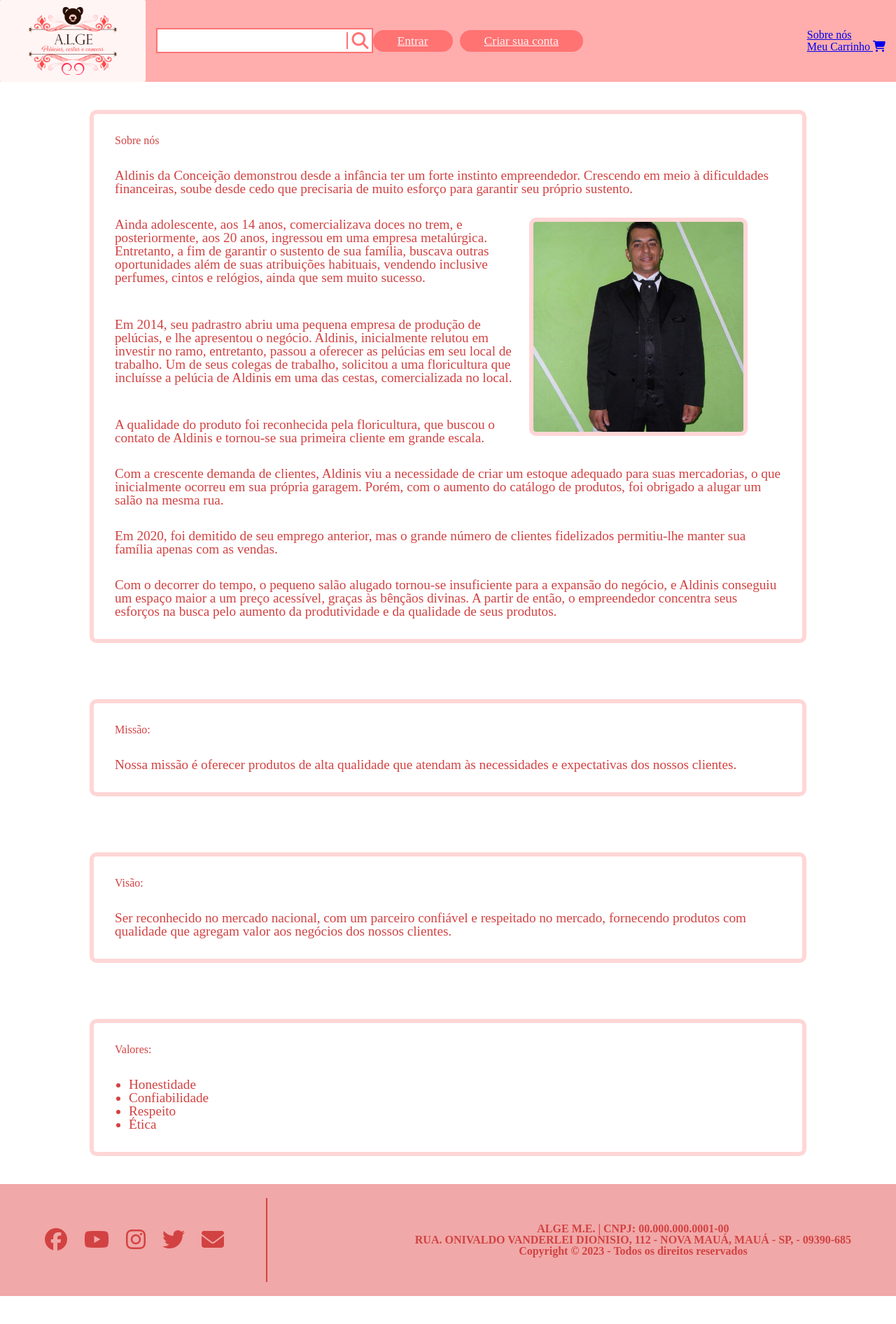
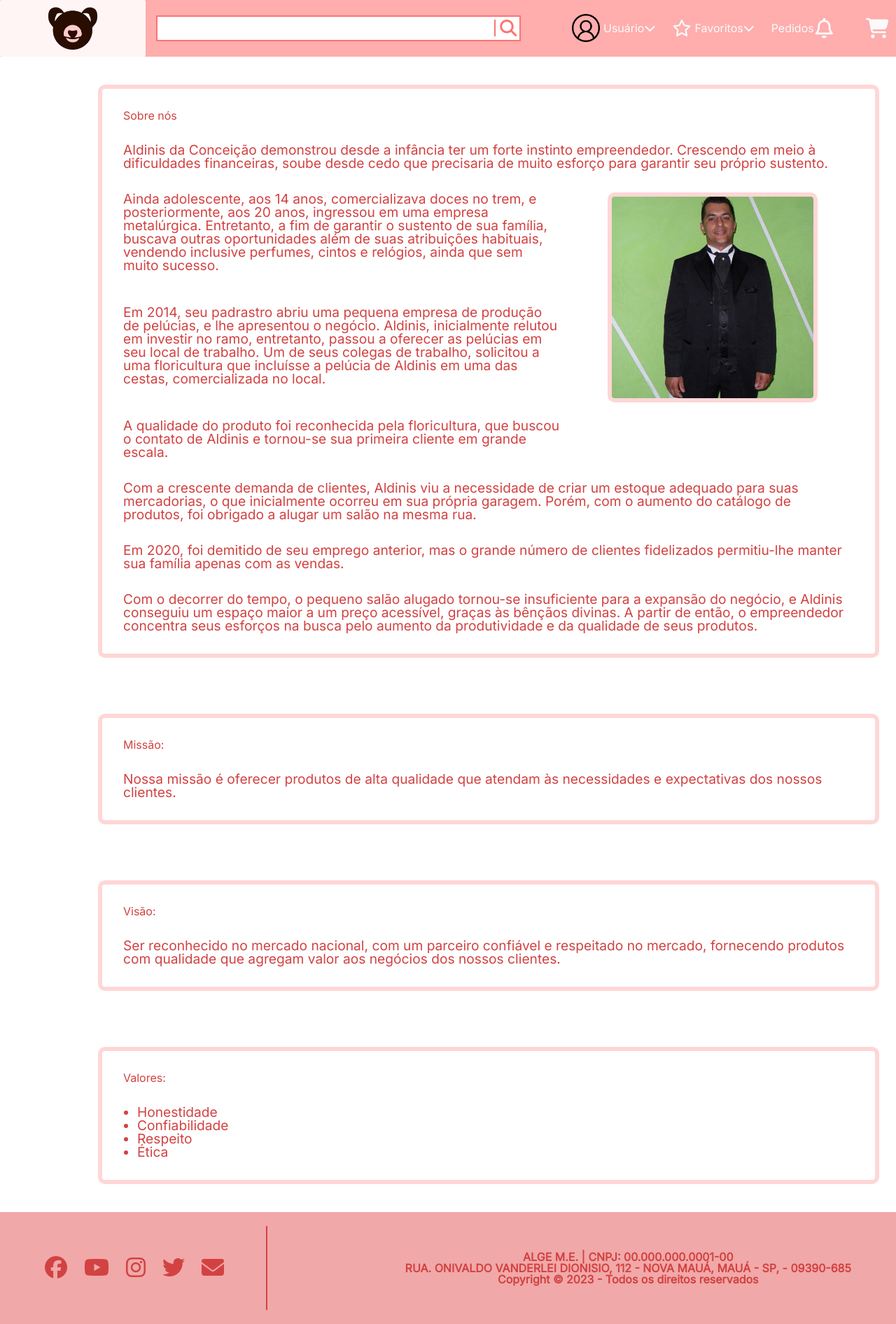
Before and after one commit to larissa-NUF/alge, a PHP site: page /about.html in a window 1280 px wide. Shown: the whole page at 70% size. Before the commit the page ends 1852 px from the top, so only its background shows below. Run offline with PHP 8.4, Linux system fonts and the light colour scheme; some libraries are stand-ins or nearby versions.

Commit message:
feat: menu finalizado e correções

```diff
--- a/about.html
+++ b/about.html
@@ -5,6 +5,10 @@
     <meta http-equiv="X-UA-Compatible" content="IE=edge">
     <meta name="viewport" content="width=device-width, initial-scale=1.0">
     <title>Sobre - Alge</title>
+    <link rel="preconnect" href="https://fonts.googleapis.com">
+    <link rel="preconnect" href="https://fonts.gstatic.com" crossorigin>
+    <link href="https://fonts.googleapis.com/css2?family=Inter&display=swap" rel="stylesheet">
+    <link rel="stylesheet" href="bootstrap-css/bootstrap.css">
     <link rel="stylesheet" href="css/reset.css">
     <link rel="stylesheet" href="css/about.css">
     <link rel="stylesheet" href="css/menu.css">
@@ -13,30 +17,49 @@
 <body>
     <header>
         <div class="logo">
-            <img src="img/ALGEFINAL_SEMFUNDO.png" alt="Logo da Alge, a loja de denis">
+            <img src="img/logo_urso.png" alt="Logo da Alge">
         </div>
 
         <nav>
-            <div class="menu up">
-                <div class="search">
-                    <input type="text" class="srcIn">
-                    <i class="fa-solid fa-magnifying-glass srcIcon"></i>
-                </div>
-                <div class="btns">
-                    <a href="login.html">Entrar</a>
+            <div class="search">
+                <input type="text" class="srcIn">
+                <i class="fa-solid fa-magnifying-glass srcIcon"></i>
+            </div>
 
-                    <a href="singin.html">Criar sua conta</a>
+            <div class="menu">
+                <div class="itensMenu">
+
+
+                    <div>
+                        <img src="img/user_icon.png" alt="ícone de usuário" class="userIcon">
+                        <p>Usuário</p>
+                        <i class="fa-solid fa-chevron-down"></i>
+                    </div>
+
+                    <div>
+                        <i class="fa-regular fa-star"></i>
+                        <p>Favoritos</p>
+                        <i class="fa-solid fa-chevron-down"></i>
+                    </div>
+
+                    <div>
+                        <p>Pedidos</p>
+                    </div>
                 </div>
 
-            </div>
+                <div class="iconsMenu">
+                    <div class="i">
+                        <i class="fa-regular fa-bell"></i>
+                    </div>
 
-            <div class="menu down">
-                <ul>
-                    <li><a href="about.html">Sobre nós</a></li>
-                    <li><a href="shopcart.html">Meu Carrinho <i class="fa-solid fa-cart-shopping"></i> </a></li>
-                </ul>
+                    <div class="i">
+                        <i class="fa-solid fa-cart-shopping"></i>
+                    </div>
+                </div>
             </div>
         </nav>
+
+
     </header>
 
 
--- a/css/menu.css
+++ b/css/menu.css
@@ -16,7 +16,7 @@ header{
 }
 
 .logo img{
-    width: 10vw;
+    width: 7vw;
     height: auto;
     padding: 10px;
 }
@@ -41,6 +41,7 @@ header nav{
     font-size: 1.5em;
     padding: 2px;
     transition: ease .3s;
+    outline: none;
 }
 .srcIn:focus{
     border: 2px solid #c24242;
@@ -63,11 +64,19 @@ header nav{
 }
 
 
-.menu, .itensMenu, .itensMenu div{
+.itensMenu, .itensMenu div{
     color: #FAFAFA;
     display: flex;
     align-items: center;
     cursor: pointer;
+    transition: .5s ease;
+}
+
+.menu{
+    display: flex;
+    align-items: center;
+    justify-content: space-between;
+    width: 35vw;
 }
 .itensMenu{
     gap: 1.5rem;
@@ -82,19 +91,20 @@ header nav{
     height: auto;
 }
 
+.iconsMenu{
+    display: flex;
+    gap: 1.5em;
+    font-size: 1.8em;
+    color: #FAFAFA;
+}
 
 
-.btns {
-    display: inline-flex;
-    align-items: center;
-    gap: 10px;
+.iconsMenu .i{
+    cursor: pointer;
+    padding: 2px;
+    transition: .5s ease;
 }
 
-.btns a{
-    font-size: 1.1em;
-    padding: 7px 35px;
-    background: #FF7373;
-    border-radius: 50px;
-    color: #FFF5F5;
-    transition: all ease-in-out .5s;
+.iconsMenu .i:hover, .itensMenu div:hover{
+    opacity: .5;
 }
--- a/css/reset.css
+++ b/css/reset.css
@@ -41,3 +41,15 @@ table {
 	border-collapse: collapse;
 	border-spacing: 0;
 }
+
+img{
+	-webkit-user-drag: none;
+}
+
+
+@import url('https://fonts.googleapis.com/css2?family=Inter&display=swap');
+
+
+body{
+	font-family: 'Inter', sans-serif;
+}
```
Also changed, not shown: index.html (+12 -0 lines), shopcart.html (+38 -15 lines).
